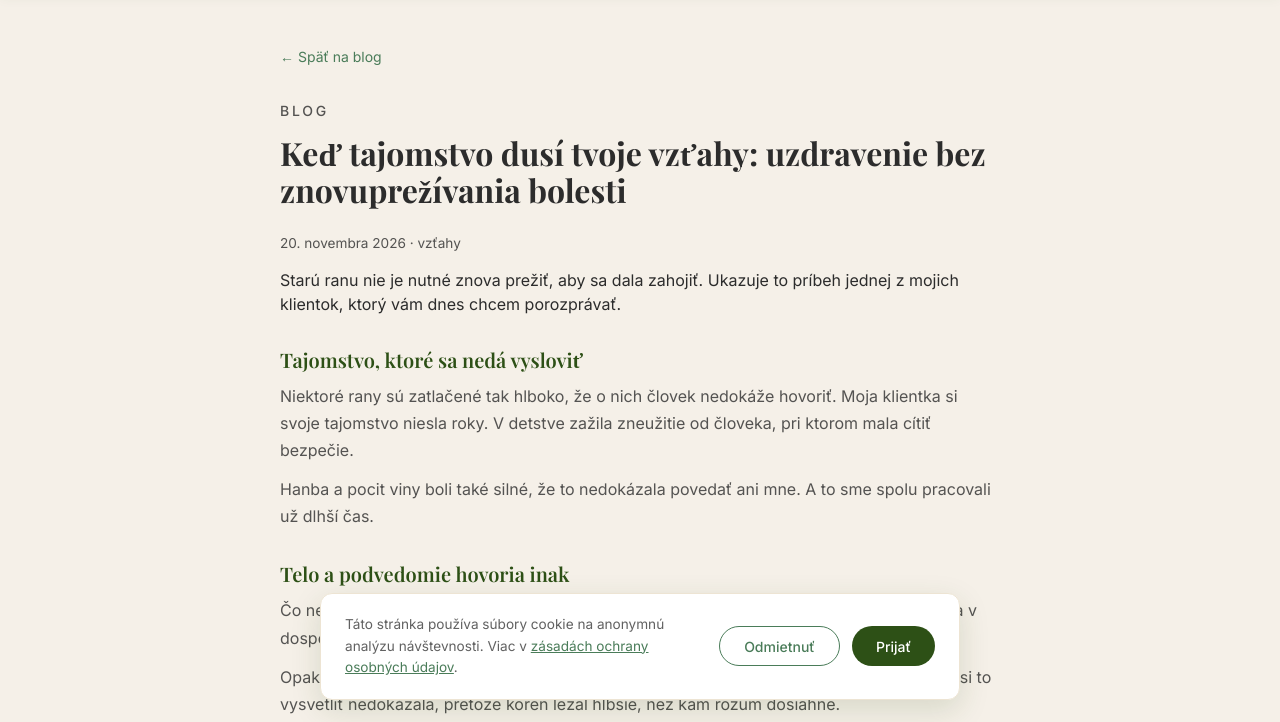
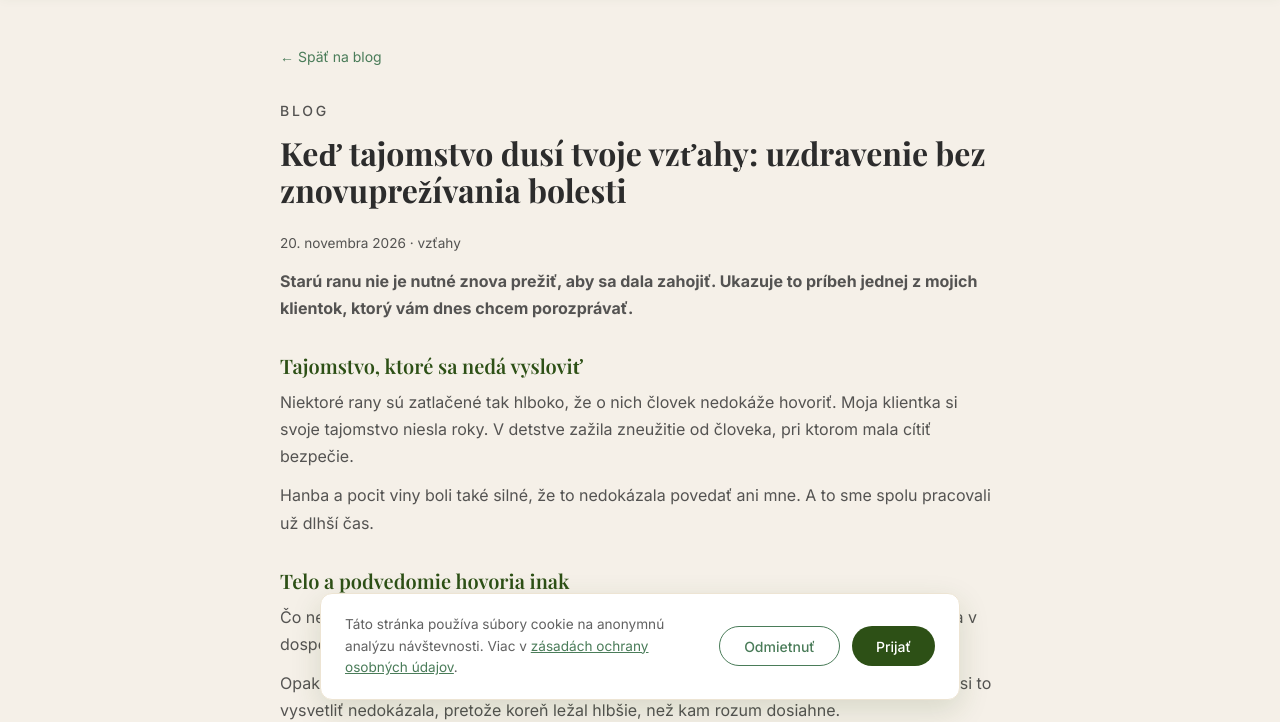
Before and after one commit to jpochybova/uzdravenie, a plain HTML site: page blog-ked-tajomstvo-dusi-tvoje-vztahy.html in a window 1280 px wide. Shown: the part 84-806 px from the top of the page. Drawn offline with nearby package versions, Linux system fonts and the light colour scheme; a web font is replaced by a local one.

Commit message:
Fix HTML structure for strong tag in blog post
Correct HTML structure by moving strong tag inside a paragraph.

```diff
--- a/blog-ked-tajomstvo-dusi-tvoje-vztahy.html
+++ b/blog-ked-tajomstvo-dusi-tvoje-vztahy.html
@@ -72,7 +72,7 @@
     <h1>Keď tajomstvo dusí tvoje vzťahy: uzdravenie bez znovuprežívania bolesti</h1>
     <p class="article-meta">20. novembra 2026 · vzťahy</p>
 
-    </strong></p>Starú ranu nie je nutné znova prežiť, aby sa dala zahojiť. Ukazuje to príbeh jednej z mojich klientok, ktorý vám dnes chcem porozprávať.</strong></p>
+    <p><strong>Starú ranu nie je nutné znova prežiť, aby sa dala zahojiť. Ukazuje to príbeh jednej z mojich klientok, ktorý vám dnes chcem porozprávať.</strong></p>
 
 <h2>Tajomstvo, ktoré sa nedá vysloviť</h2>
 <p>Niektoré rany sú zatlačené tak hlboko, že o nich človek nedokáže hovoriť. Moja klientka si svoje tajomstvo niesla roky. V detstve zažila zneužitie od človeka, pri ktorom mala cítiť bezpečie.</p>
```
